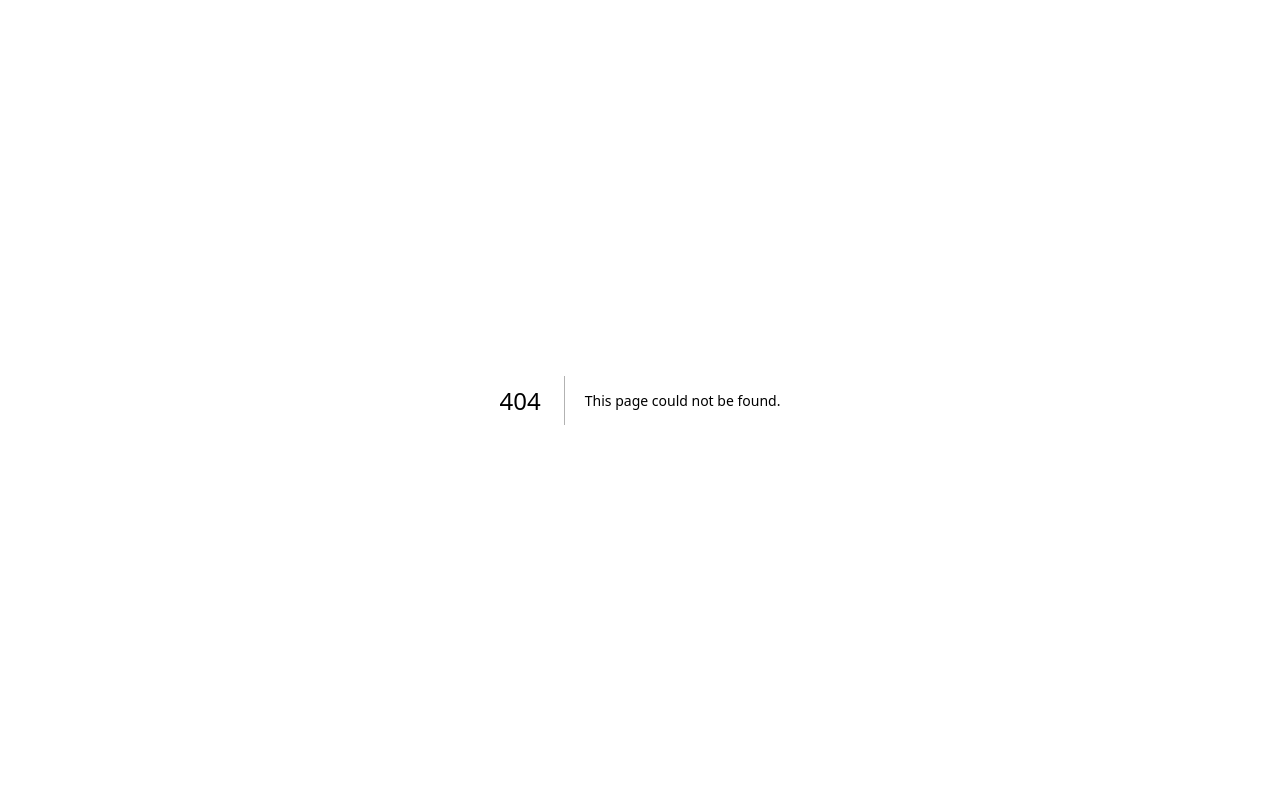
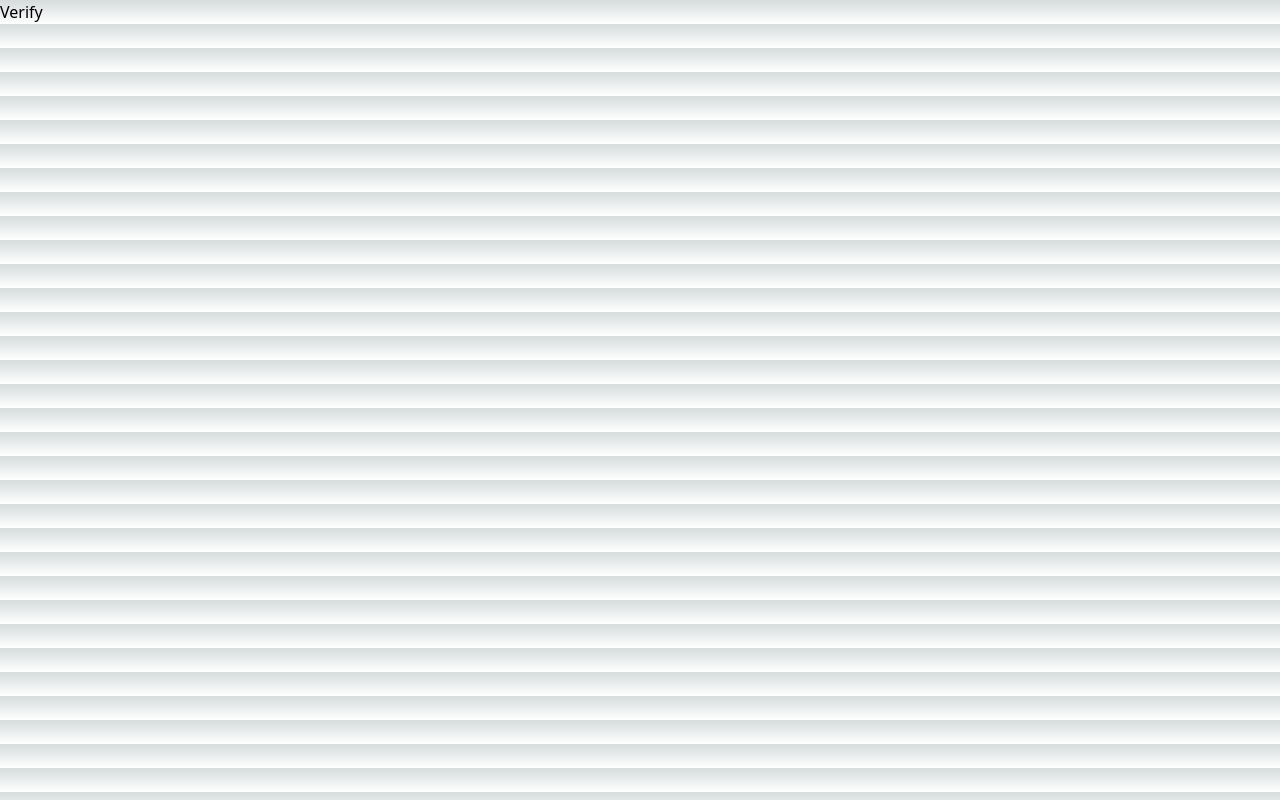
Before and after one commit to mitsu3s/placekeeper, a Next.js app: page /auth/verify in a window 1280 px wide. Before the commit this address had no page. Built offline with nearby package versions, Linux system fonts and the light colour scheme.

Commit message:
Add page for complete verify

```diff
--- a/pages/api/auth/[...nextauth].ts
+++ b/pages/api/auth/[...nextauth].ts
@@ -22,6 +22,7 @@ export default NextAuth({
     secret: process.env.SECRET,
     pages: {
         signIn: '/auth/signin',
+        verifyRequest: '/auth/verify',
     },
     callbacks: {
         async session({ session, user }) {
--- /dev/null
+++ b/pages/auth/verify.tsx
@@ -0,0 +1,9 @@
+const Verify = () => {
+    return (
+        <div>
+            <h1>Verify</h1>
+        </div>
+    )
+}
+
+export default Verify
```
Also changed, not shown: pages/auth/signin.tsx (+0 -11 lines).
